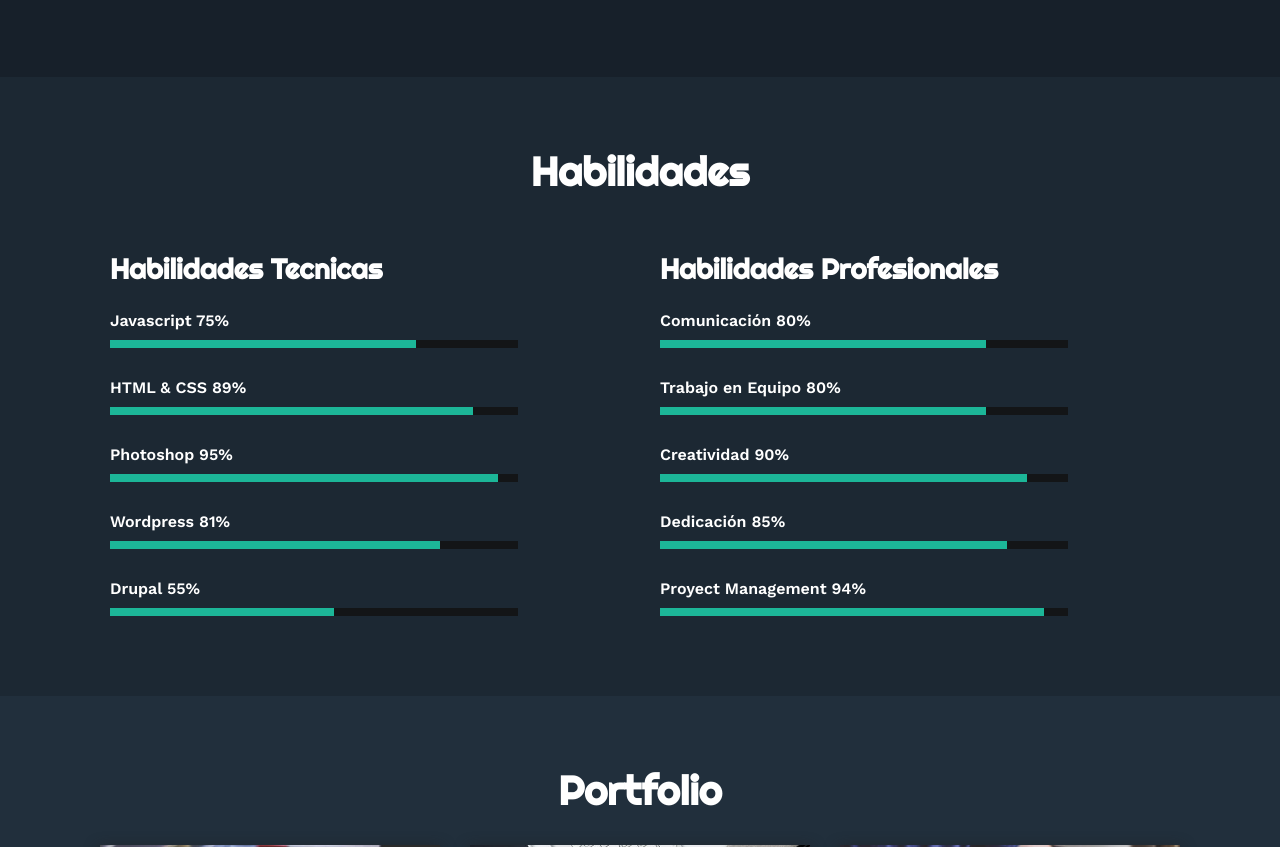
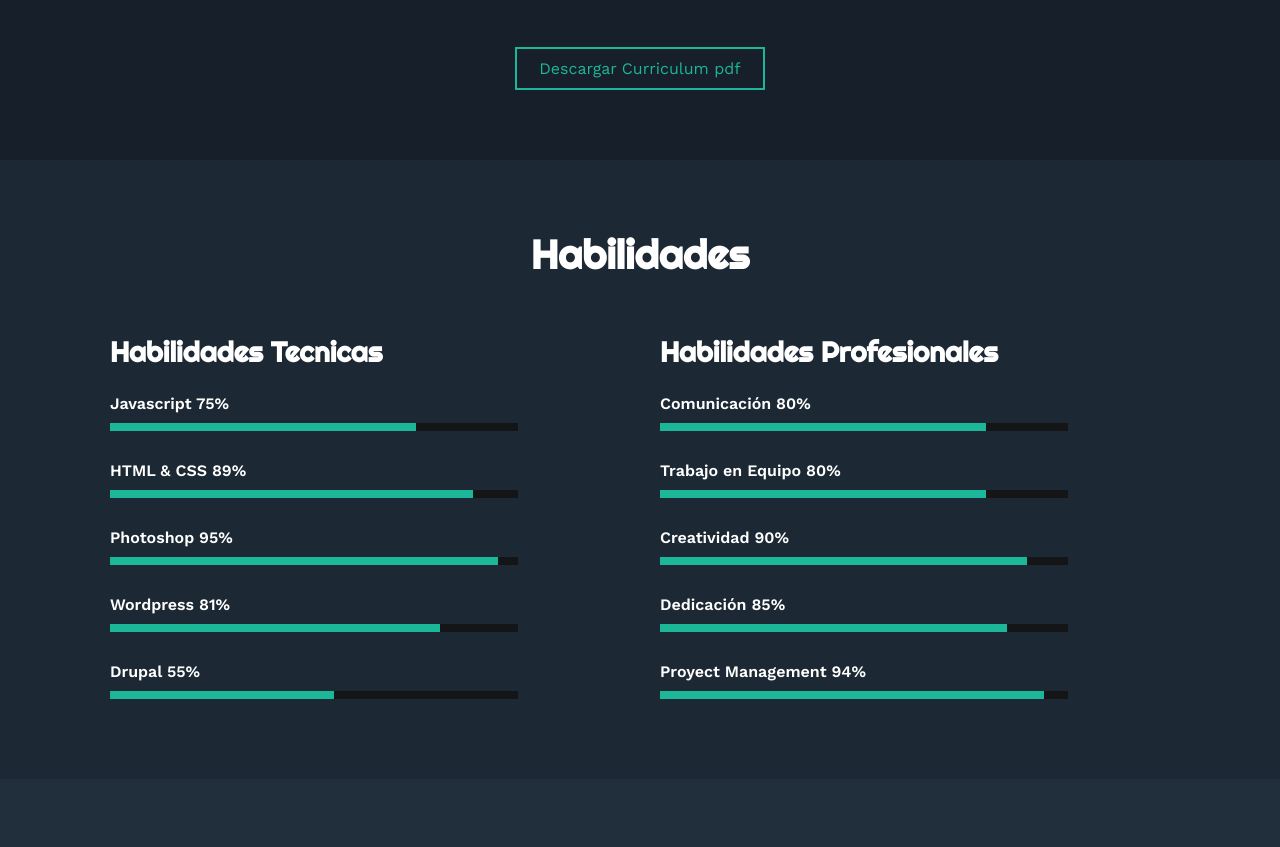
Before and after one commit to martiyo/portfolio, a plain HTML site: page index.html in a window 1280 px wide. Shown: the part 2460-3307 px from the top of the page. Drawn offline with nearby package versions, Linux system fonts and the light colour scheme; a web font is replaced by a local one.

Commit message:
boton descargar curriculum

```diff
--- a/estilo.css
+++ b/estilo.css
@@ -248,6 +248,19 @@
   margin-left: 0;
 }
 
+.curriculum button {
+  cursor: pointer;
+  background-color: transparent;
+  border: 2px solid #1cb698;
+  width: fit-content;
+  display: block;
+  margin: 20px auto;
+  padding: 10px 22px;
+  font-size: 16px;
+  color: #1cb698;
+  position: relative;
+  z-index: 10;
+}
 /* SECCION SKILLS */
 .skills {
   background-color: rgba(28, 40, 51);
--- a/index.html
+++ b/index.html
@@ -217,6 +217,9 @@
           </div>
         </div>
       </div>
+      <button onclick="download('curriculum.pdf')">
+        Descargar Curriculum pdf
+      </button>
     </section>
 
     <!-- SECCION SKILLS -->
--- a/script.js
+++ b/script.js
@@ -14,3 +14,17 @@ function seleccionar() {
   document.getElementById("nav").classList = "";
   menuVisible = false;
 }
+
+function download(pdfUrl) {
+  fetch(pdfUrl)
+    .then((resp) => resp.arrayBuffer())
+    .then((resp) => {
+      const file = new Blob([resp], { type: "application/pdf" });
+
+      const fileURL = URL.createObjectURL(file);
+      const link = document.createElement("a");
+      link.href = fileURL;
+      link.download = "curriculum " + new Date() + ".pdf";
+      link.click();
+    });
+}
```
Also changed, not shown: 1 other file.
